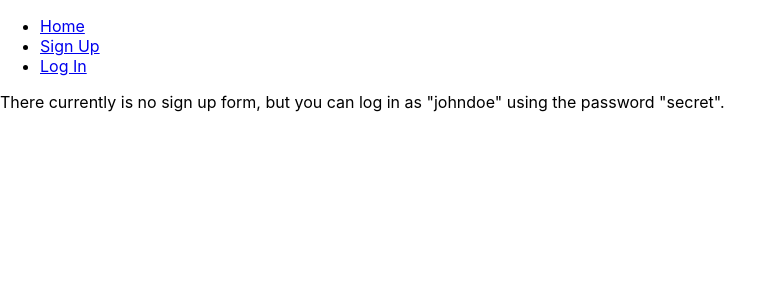
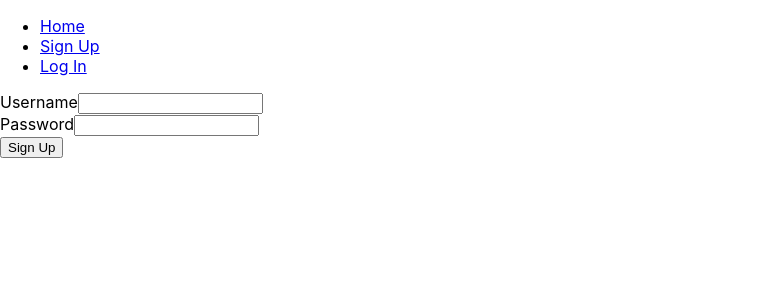
Before and after one commit to peacecraft-ai/chore-wheel-web, a React (Create React App) app: page / in a window 1280 px wide. Both pictures are taken after a click on the link "Sign Up". Shown: the top 300 px of the page, without its empty margins (0-783 px from the left). Built offline with nearby package versions, Linux system fonts and the light colour scheme.

Commit message:
replace dummy sign up page with sign up form that's connected to database

```diff
--- a/src/SignUp.js
+++ b/src/SignUp.js
@@ -1,11 +1,80 @@
+import { useState, useRef } from 'react'
+
 export default function SignUp() {
+
+    //
+    const [success, setSuccess] = useState(false)
+    const errorRef = useRef(null)
+    let timeoutId = null
+
+    //
+    const handleSubmit = e => {
+
+        //
+        e.preventDefault();
+
+        //
+        const username = e.target.username.value;
+        const password = e.target.password.value;
+
+        //
+        fetch(
+            "http://127.0.0.1:8000/create-user",
+            {
+                method: "POST",
+                body: JSON.stringify({
+                    username: username,
+                    password: password,
+                }),
+                headers: {
+                    "Content-Type": "application/json",
+                }
+            }
+        )
+        .then((response) => {
+            return response.json()
+        })
+        .then((data) => {
+            if(data) {
+                clearTimeout(timeoutId)
+                errorRef.current.innerHTML = data.detail
+                errorRef.current.style.display = 'block'
+                timeoutId = setTimeout(
+                    () => {
+                        errorRef.current.style.display = 'none'
+                    },
+                    4000,
+                )
+            }
+            else {
+                setSuccess(true)
+            }
+        })
+        .catch((error) => console.log(`error: ${error}`));
+    };
 
     //
     return (
         <>
-            <div>
-                There currently is no sign up form, but you can log in as "johndoe" using the password "secret".
-            </div>
+        {success ? (
+            <div>Sign up successful! You can now log in.</div>
+        ) : (
+            <form onSubmit={handleSubmit}>
+                <div>
+                    <label htmlFor="username">Username</label>
+                    <input id="username" name="username"/>
+                </div>
+                <div>
+                    <label htmlFor="password">Password</label>
+                    <input id="password" name="password" type="password"/>
+                </div>
+                <div>
+                    <input type="submit" value="Sign Up"/>
+                </div>
+                <div ref={errorRef} className='hidden-error'>
+                </div>
+            </form>
+        )}
         </>
     );
 }
```
